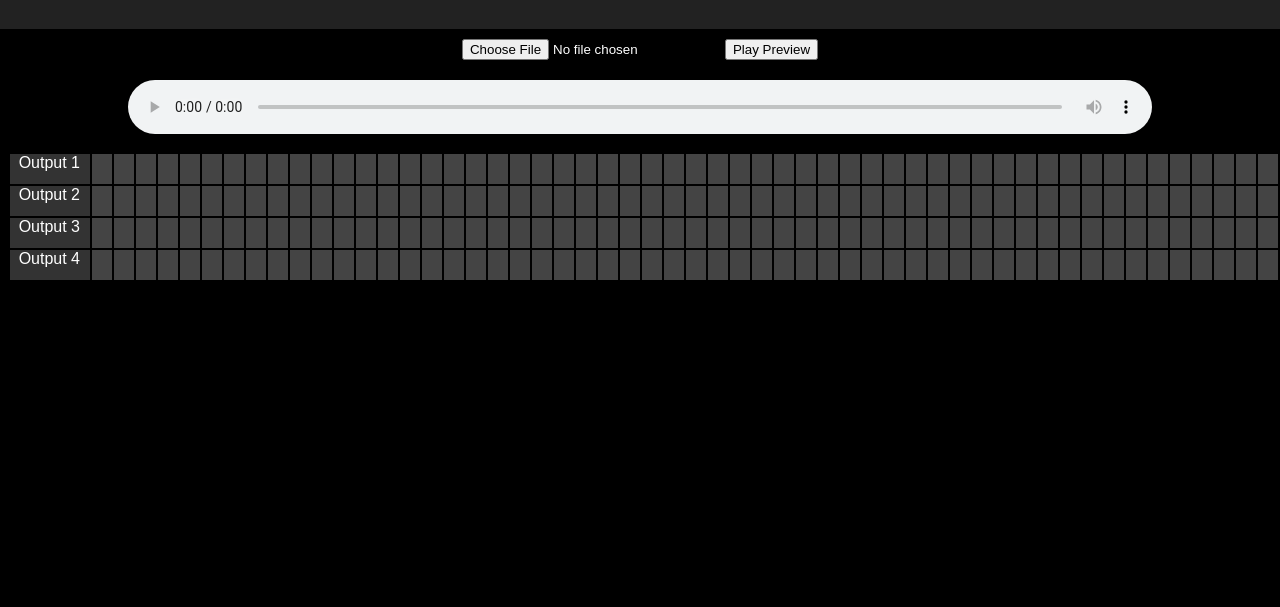
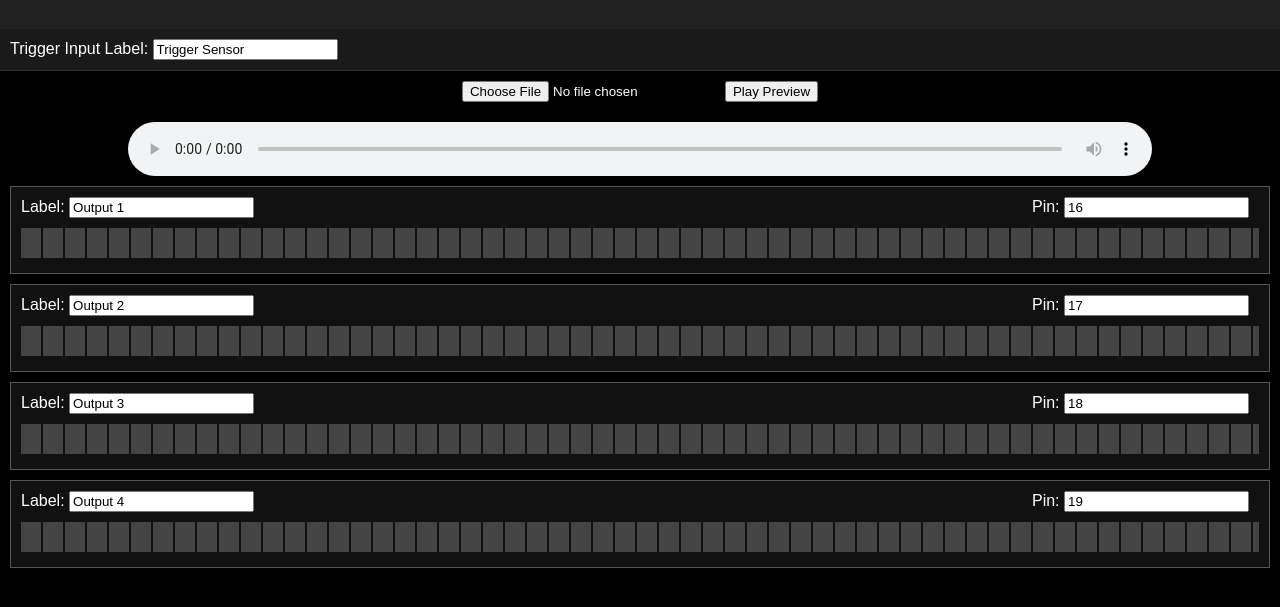
Before and after one commit to brandongill8/ESP32-Prop-Programmer, a plain HTML site: page index.html in a window 1280 px wide. Shown: the part 71-678 px from the top of the page. Drawn offline with Linux system fonts and the light colour scheme.

Commit message:
Update index.html

```diff
--- a/index.html
+++ b/index.html
@@ -17,17 +17,25 @@
       padding: 10px;
       text-align: center;
     }
-    #timeline {
+    .output-block {
+      border: 1px solid #555;
+      margin: 10px;
+      padding: 10px;
+      background: #111;
+    }
+    .output-header {
+      display: flex;
+      justify-content: space-between;
+      gap: 10px;
+      align-items: center;
+      margin-bottom: 10px;
+    }
+    .timeline {
       display: grid;
-      grid-template-columns: 80px repeat(60, 20px); /* 60 seconds timeline */
+      grid-template-columns: repeat(60, 20px);
       gap: 2px;
       overflow-x: auto;
-      padding: 10px;
-    }
-    .track-label {
-      background: #333;
-      text-align: right;
-      padding-right: 10px;
+      padding-bottom: 5px;
     }
     .cell {
       background: #444;
@@ -48,12 +56,24 @@
       margin: 10px auto;
       display: block;
     }
+    .config-panel {
+      padding: 10px;
+      background: #1a1a1a;
+      border-bottom: 1px solid #333;
+    }
+    label {
+      margin-right: 10px;
+    }
   </style>
 </head>
 <body>
   <header>
     <h1>Prop Director Timeline Editor</h1>
   </header>
+
+  <div class="config-panel">
+    <label>Trigger Input Label: <input type="text" id="inputLabel" value="Trigger Sensor"></label>
+  </div>
 
   <div id="controls">
     <input type="file" id="audioUpload" accept="audio/*">
@@ -62,31 +82,47 @@
 
   <audio id="audio" controls></audio>
 
-  <div id="timeline"></div>
+  <div id="outputs"></div>
 
   <script>
-    const timeline = document.getElementById("timeline");
-    const outputs = ["Output 1", "Output 2", "Output 3", "Output 4"];
+    const outputs = [
+      { label: "Output 1", pin: 16 },
+      { label: "Output 2", pin: 17 },
+      { label: "Output 3", pin: 18 },
+      { label: "Output 4", pin: 19 },
+    ];
+
     const numSeconds = 60;
+    const outputsContainer = document.getElementById("outputs");
 
-    outputs.forEach((label, row) => {
-      timeline.appendChild(makeLabel(label));
+    outputs.forEach((output, rowIndex) => {
+      const block = document.createElement("div");
+      block.className = "output-block";
+
+      const header = document.createElement("div");
+      header.className = "output-header";
+      header.innerHTML = `
+        <label>Label: <input type="text" value="${output.label}" onchange="outputs[${rowIndex}].label = this.value"></label>
+        <label>Pin: <input type="number" value="${output.pin}" onchange="outputs[${rowIndex}].pin = parseInt(this.value)"></label>
+      `;
+
+      const timeline = document.createElement("div");
+      timeline.className = "timeline";
+      timeline.dataset.index = rowIndex;
+
       for (let t = 0; t < numSeconds; t++) {
         const cell = document.createElement("div");
         cell.className = "cell";
-        cell.dataset.row = row;
+        cell.dataset.row = rowIndex;
         cell.dataset.time = t;
         cell.onclick = () => cell.classList.toggle("on");
         timeline.appendChild(cell);
       }
+
+      block.appendChild(header);
+      block.appendChild(timeline);
+      outputsContainer.appendChild(block);
     });
-
-    function makeLabel(text) {
-      const label = document.createElement("div");
-      label.className = "track-label";
-      label.textContent = text;
-      return label;
-    }
 
     const audio = document.getElementById("audio");
     document.getElementById("audioUpload").addEventListener("change", function (e) {
@@ -99,14 +135,13 @@
     function playTimeline() {
       const activeCells = document.querySelectorAll(".cell.on");
       const timelineData = Array.from(activeCells).map(cell => ({
-        row: parseInt(cell.dataset.row),
+        output: parseInt(cell.dataset.row),
         time: parseInt(cell.dataset.time)
       }));
 
       console.log("Previewing:", timelineData);
       audio.currentTime = 0;
       audio.play();
-      // Optional: Visual playback marker or simulate outputs
     }
   </script>
 </body>
```
